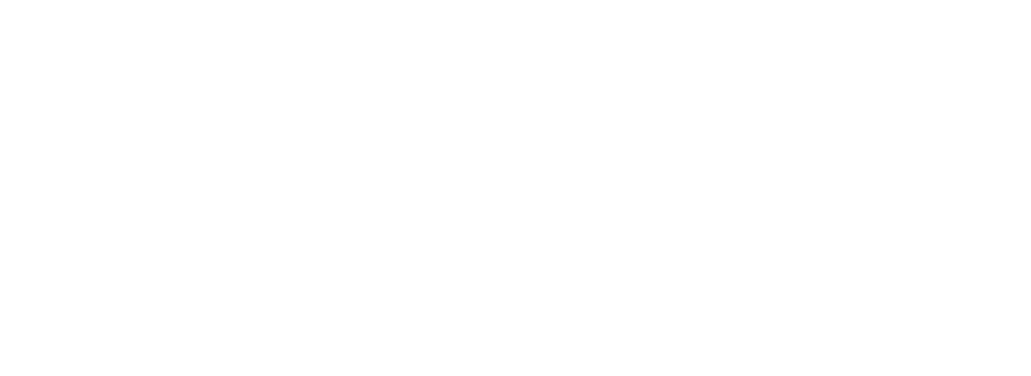
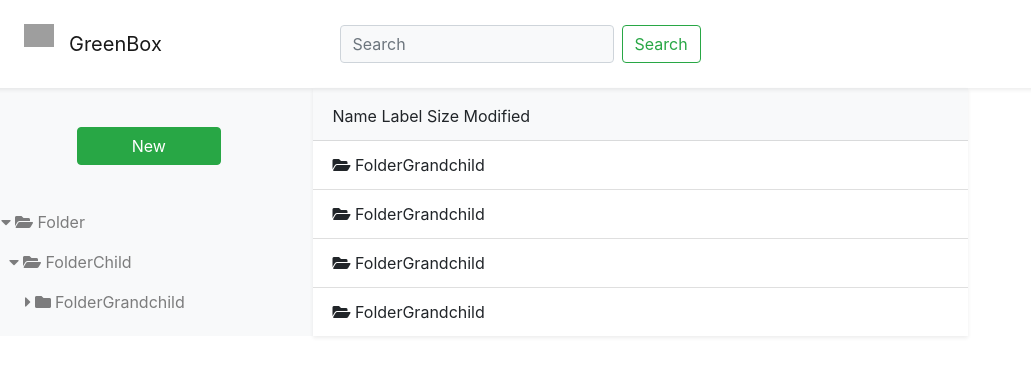
Before and after one commit to videnacry/FileSystem, a PHP site: page / in a window 1280 px wide. Before the commit the part shown is empty. Shown: the top 376 px of the page, without its empty margins (0-1031 px from the left). Run offline with PHP 8.4, Linux system fonts and the light colour scheme; some libraries are stand-ins or nearby versions; grey boxes are pictures that could not be loaded.

Commit message:
added some style

```diff
--- a/index.html
+++ b/index.html
@@ -3,7 +3,7 @@
         <head>
             <meta charset="UTF-8">
             <meta name="viewport" content="width=device-width,initial-scale=1.0"/>
-            <link type="image/icon" rel="icon" href="https://www.capgemini.com/mx-es/wp-content/uploads/sites/24/2019/06/Cloud.jpg"/>
+            <link type="image/icon" rel="icon" href="https://findicons.com/files/icons/734/phuzion/256/download_box.png"/>
             <link rel="stylesheet" type="text/css" href="node_modules\bootstrap\dist\css\bootstrap.css"/>
             <link rel="stylesheet" type="text/css" href="src/style.css"/>
             <title>LOCAL_FILLESYSTEM</title>
@@ -13,8 +13,10 @@
                 <div class="logo"></div>
                 <div class="searcher"></div>
             </div>
-            <div class="aside-nav">
+            <div class="navbar navbar-light" role="navigation">
+                <div class="navbar-nav">
 
+                </div>
             </div>
             <h1 class="text-primary bg-secondary">Hi dictator</h1>
         </body>
--- a/index.php
+++ b/index.php
@@ -1,20 +1,47 @@
 <!DOCTYPE html>
     <html>
         <head>
-            <meta charset="utf-8">
-            <meta name="viewport" content="width=device-width;initial-scale=1.0"/>
-            <link type="image/icon" rel="icon" href="https://im0-tub-com.yandex.net/i?id=c7786f661c8dcebdef42400b16a40e70&n=13"/>
+            <meta charset="UTF-8">
+            <meta name="viewport" content="width=device-width,initial-scale=1.0"/>
+            <link type="image/icon" rel="icon" href="https://findicons.com/files/icons/734/phuzion/256/download_box.png"/>
             <link rel="stylesheet" type="text/css" href="node_modules\bootstrap\dist\css\bootstrap.css"/>
             <link rel="stylesheet" type="text/css" href="src/style.css"/>
+            <link rel="stylesheet" href="https://use.fontawesome.com/releases/v5.13.1/css/all.css"
+                  integrity="sha384-xxzQGERXS00kBmZW/6qxqJPyxW3UR0BPsL4c8ILaIWXva5kFi7TxkIIaMiKtqV1Q" crossorigin="anonymous"/>
             <script src="node_modules/jquery/dist/jquery.js"></script>
             <title>LOCAL_FILLESYSTEM</title>
         </head>
         <body>
-            <div class="header">
-                <div class="logo"></div>
+            <div class="p-4 shadow-sm sticky-top row navbar-light" role="heading">
+                <div class="d-flex flex-nowrap col-4 col-sm-3">
+                    <div class="logo col-1" role="img"></div>
+                    <div class="navbar-brand col-4">GreenBox</div>
+                </div>
+                <form class="form-inline col-8 d-flex flex-nowrap">
+                    <input class="form-control bg-light" type="search" placeholder="Search" aria-label="Search">
+                    <button class="btn btn-outline-success mx-2" type="submit">Search</button>
+                </form>
                 <div class="searcher"></div>
             </div>
-            <div class="aside-nav">
+            <div class="row">
+                <div class="navbar navbar-light bg-light col-6 col-sm-4 col-md-3 col-l-2" role="navigation">
+                    <div class="col-12 justify-content-center d-flex p-4"><button class="btn btn-success btn-block col-11 col-sm-7">New</button></div>
+                    <ul class="navbar-nav">
+                        <li class="nav-item"><a class="nav-link"><i class="fas fa-caret-down">&nbsp;</i><i class="fas fa-folder-open"></i>&nbsp;Folder</a></li>
+                        <li class="ml-2 nav-item"><a class="nav-link"><i class="fas fa-caret-down">&nbsp;</i><i class="fas fa-folder-open"></i>&nbsp;FolderChild</a></li>
+                        <li class="ml-4 nav-item"><a class="nav-link"><i class="fas fa-caret-right">&nbsp;</i><i class="fas fa-folder">&nbsp;</i>FolderGrandchild</a></li>
+                        <li></li>
+                    </ul>
+                </div>
+                <div class="col-6 m-0 p-0 shadow-sm" role="main">
+                    <ul class="list-group list-group-flush">
+                        <li class="list-group-item bg-light pt-3">Name Label Size Modified</li>
+                        <a class="list-group-item list-group-item-action"><i class="fas fa-folder-open"></i>&nbsp;FolderGrandchild</a>
+                        <a class="list-group-item list-group-item-action"><i class="fas fa-folder-open"></i>&nbsp;FolderGrandchild</a>
+                        <a class="list-group-item list-group-item-action"><i class="fas fa-folder-open"></i>&nbsp;FolderGrandchild</a>
+                        <a class="list-group-item list-group-item-action"><i class="fas fa-folder-open"></i>&nbsp;FolderGrandchild</a>
+                    </ul>
+                </div>
 
             </div>
         </body>
--- a/json/storage.json
+++ b/json/storage.json
@@ -1,18 +1,23 @@
 {
     "Beron":{
         "My Files":{
+            "info":{
                 "size":"",
                 "author":"",
                 "lastModification":"",
                 "creation":""
+            }
         },
         "Photos":{
+            "info":{
                 "size":"",
                 "author":"",
                 "lastModification":"",
                 "creation":""
+            }
         },
         "Music":{
+            "info":{
                 "size":"",
                 "author":"",
                 "lastModification":"",
@@ -20,3 +25,4 @@
             }
         }
     }
+}
--- /dev/null
+++ b/saveStorage.php
@@ -0,0 +1,4 @@
+<?php
+    $storageJSON = $_POST["storage"];
+    $storage = json_decode($storageJSON);
+    print_r($storage);
--- a/src/style.css
+++ b/src/style.css
@@ -0,0 +1,5 @@
+.logo{
+    background-image:url("https://findicons.com/files/icons/734/phuzion/256/download_box.png");
+    background-size:contain;
+    background-repeat:no-repeat;
+}
```
Lines whose indentation alone changed are shown as unchanged.
